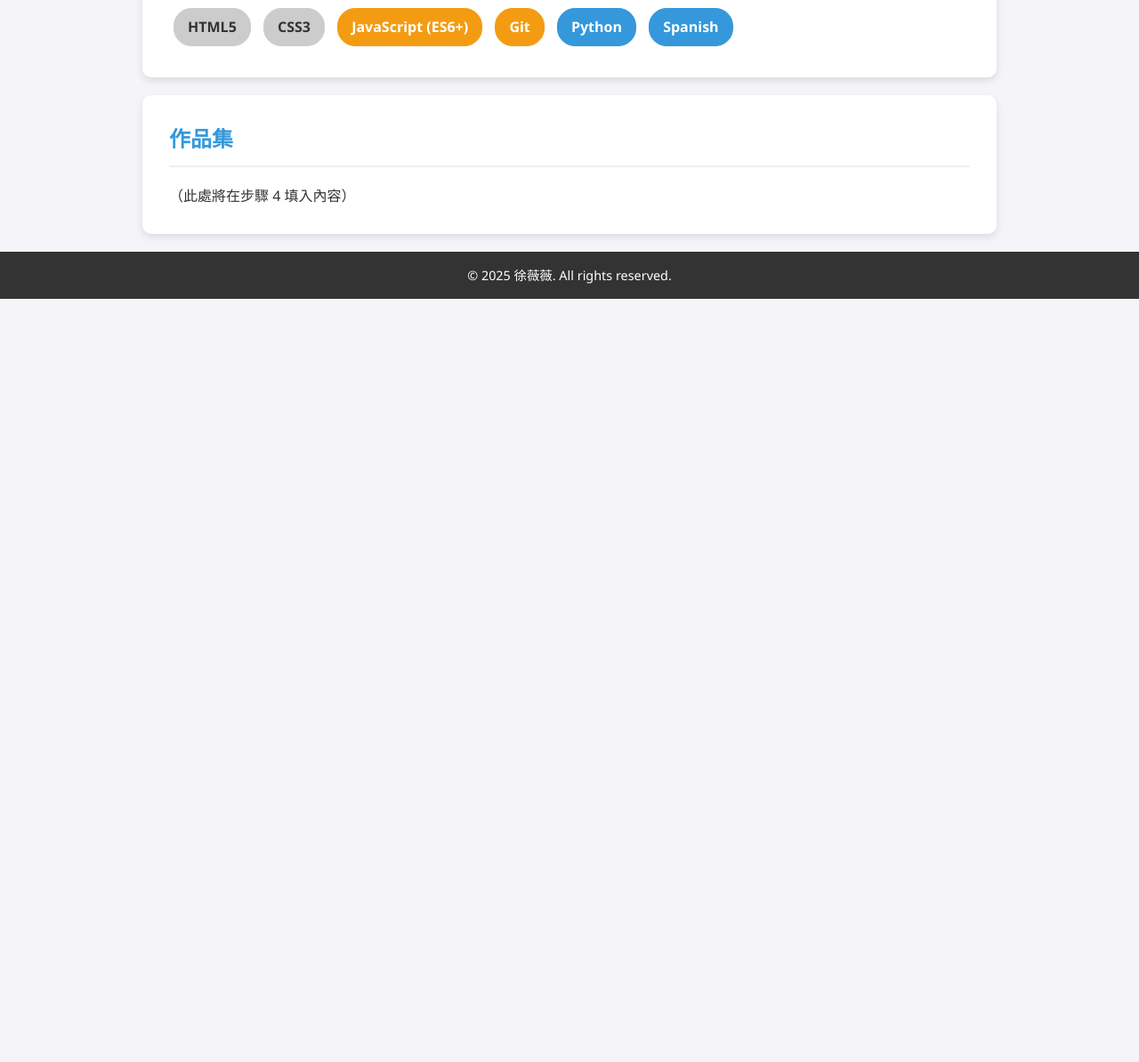
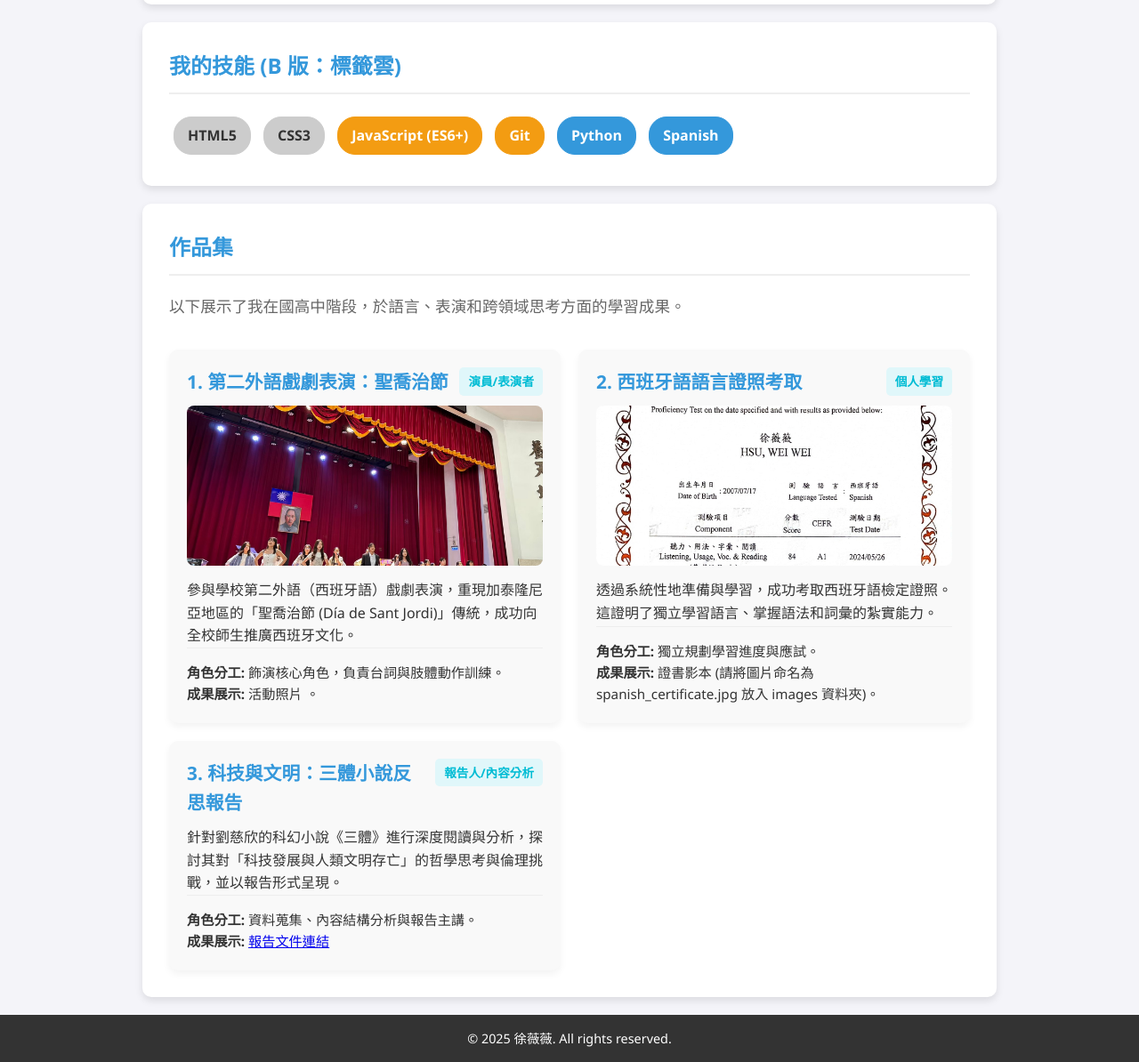
Before and after one commit to 414570150/my-portfolio, a plain HTML site: page index.html in a window 1280 px wide. Shown: the part 1300-2494 px from the top of the page at 89% size. Before the commit the page ends 1636 px from the top, so only its background shows below. Drawn offline with Linux system fonts and the light colour scheme.

Commit message:
feat: implement portfolio section with card layout for 3 academic works

```diff
--- a/index.html
+++ b/index.html
@@ -10,7 +10,7 @@
 <body>
     <header>
         <div class="profile-photo">
-            <img src="images/profile.jpg" alt="徐薇薇的大頭照">
+            <img src="image/picture.png" alt="徐薇薇的大頭照">
         </div>
         <h1 class="name">徐薇薇</h1>
         <p class="tagline">Make the best use of what is in your power, and take the rest as it happens.</p>
@@ -87,9 +87,54 @@
             </div>
         </section>
 
-        <section id="portfolio" class="card">
-            <h2>作品集</h2>
-            <p>（此處將在步驟 4 填入內容）</p>
+ <section id="portfolio" class="card">
+    <h2>作品集</h2>
+    <p class="section-description">以下展示了我在國高中階段，於語言、表演和跨領域思考方面的學習成果。</p>
+    <div class="portfolio-grid">
+
+        <div class="portfolio-item">
+            <div class="project-header">
+                <h3>1. 第二外語戲劇表演：聖喬治節</h3>
+                <span class="role-tag">演員/表演者</span>
+            </div>
+            <img src="image/st_george_show.jpg" alt="聖喬治節活動照片" class="project-image">
+
+            <p class="project-intro">參與學校第二外語（西班牙語）戲劇表演，重現加泰隆尼亞地區的「聖喬治節 (Día de Sant Jordi)」傳統，成功向全校師生推廣西班牙文化。</p>
+            <div class="project-details">
+                <p><strong>角色分工:</strong> 飾演核心角色，負責台詞與肢體動作訓練。</p>
+                <p><strong>成果展示:</strong> 活動照片 。</p>
+            </div>
+        </div>
+
+        <div class="portfolio-item">
+            <div class="project-header">
+                <h3>2. 西班牙語語言證照考取</h3>
+                <span class="role-tag">個人學習</span>
+            </div>
+            <img src="image/spanish_certificate.jpg" alt="西班牙文證書" class="project-image">
+
+            <p class="project-intro">透過系統性地準備與學習，成功考取西班牙語檢定證照。這證明了獨立學習語言、掌握語法和詞彙的紮實能力。</p>
+            <div class="project-details">
+                <p><strong>角色分工:</strong> 獨立規劃學習進度與應試。</p>
+                <p><strong>成果展示:</strong> 證書影本 (請將圖片命名為 spanish_certificate.jpg 放入 images 資料夾)。</p>
+            </div>
+        </div>
+
+        <div class="portfolio-item">
+            <div class="project-header">
+                <h3>3. 科技與文明：三體小說反思報告</h3>
+                <span class="role-tag">報告人/內容分析</span>
+            </div>
+            <p class="project-intro">針對劉慈欣的科幻小說《三體》進行深度閱讀與分析，探討其對「科技發展與人類文明存亡」的哲學思考與倫理挑戰，並以報告形式呈現。</p>
+            <div class="project-details">
+                <p><strong>角色分工:</strong> 資料蒐集、內容結構分析與報告主講。</p>
+                <p><strong>成果展示:</strong> <a href="#" target="_blank" class="https://drive.google.com/file/d/1myV63-MKzDx2FLDS91uQiP4E4GjAh3w1/view?usp=drive_link">報告文件連結 </a></p>
+            </div>
+        </div>
+
+    </div>
+</section>
+
         </section>
 
     </main>
--- a/style.css
+++ b/style.css
@@ -232,3 +232,89 @@ footer {
 .tag:hover {
     opacity: 0.8;
 }
+
+/* --- 專門針對作品集卡片佈局的樣式 --- */
+.section-description {
+    margin-bottom: 25px;
+    color: #666;
+    font-size: 1.1em;
+}
+
+.portfolio-grid {
+    display: grid;
+    /* 預設是 1 欄，在電腦上至少 2 欄 */
+    grid-template-columns: repeat(auto-fit, minmax(300px, 1fr));
+    gap: 20px;
+    padding-top: 10px;
+}
+
+.portfolio-item {
+    background-color: #f9f9f9;
+    padding: 20px;
+    border-radius: 10px;
+    box-shadow: 0 4px 8px rgba(0, 0, 0, 0.05);
+    transition: transform 0.3s, box-shadow 0.3s;
+    height: 100%; /* 確保卡片等高 */
+    display: flex; /* 使用 Flexbox 讓內容垂直對齊 */
+    flex-direction: column;
+}
+
+.portfolio-item:hover {
+    transform: translateY(-5px); /* 輕微上浮效果 */
+    box-shadow: 0 8px 16px rgba(0, 0, 0, 0.1);
+}
+
+.project-header {
+    display: flex;
+    justify-content: space-between;
+    align-items: flex-start; /* 標題和標籤向上對齊 */
+    margin-bottom: 10px;
+}
+
+.project-image {
+    width: 100%; /* 圖片寬度填滿卡片 */
+    height: auto;
+    max-height: 180px; /* 限制圖片高度 */
+    object-fit: cover; /* 確保圖片不變形 */
+    border-radius: 8px;
+    margin-bottom: 15px;
+}
+
+.portfolio-item h3 {
+    color: var(--primary-color);
+    margin: 0;
+    font-size: 1.3em;
+    padding-right: 10px; /* 避免和標籤太靠近 */
+}
+
+.role-tag {
+    background-color: #e0f7fa;
+    color: #00bcd4;
+    padding: 5px 10px;
+    border-radius: 5px;
+    font-size: 0.85em;
+    font-weight: bold;
+    flex-shrink: 0; /* 防止標籤被壓縮 */
+}
+
+.project-details {
+    margin-top: auto; /* 將這部分推到底部 */
+    padding-top: 15px;
+    border-top: 1px solid #eee;
+    font-size: 0.95em;
+}
+
+.project-link {
+    display: inline-block;
+    margin-top: 15px;
+    padding: 8px 15px;
+    background-color: var(--primary-color);
+    color: white;
+    text-decoration: none;
+    border-radius: 5px;
+    transition: background-color 0.3s;
+}
+
+.project-link:hover {
+    background-color: #007bb5;
+}
```
Also changed, not shown: image/spanish_certificate.jpg (added), image/st_george_show.jpg (added).
